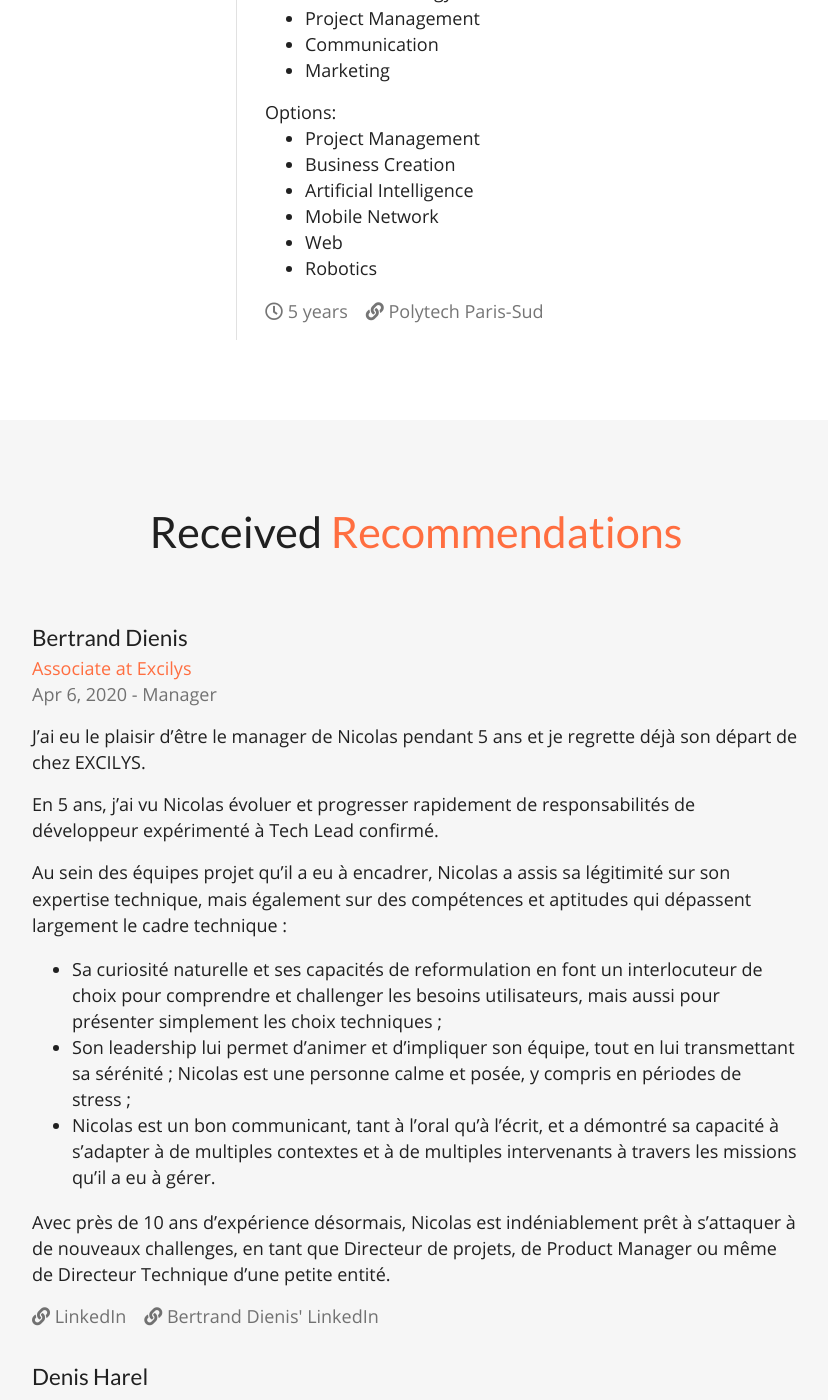
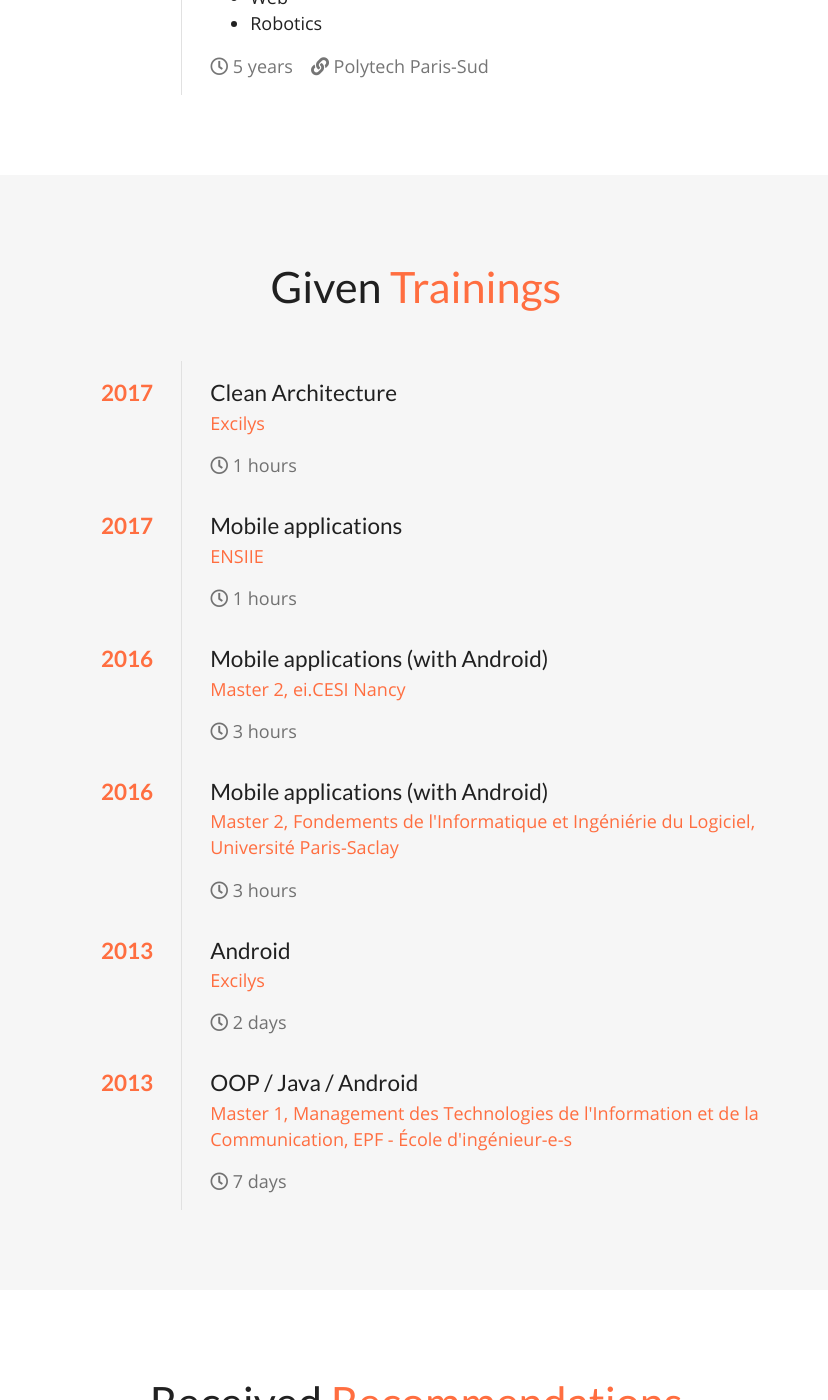
Before and after one commit to NicolasPoirier/nicolaspoirier.github.io, a Jekyll site: the page built from index.markdown, in a window 1280 px wide and 1400 px high, scrolled down 14097 px. Shown: the whole window, without its empty margins (224-1052 px from the left). Built offline with Jekyll 4.4.1, drawn with Linux system fonts in a browser that asks for light colours; some of the changed text lies outside the part shown.

Commit message:
Fix left date alignment

```diff
--- a/_layouts/home.html
+++ b/_layouts/home.html
@@ -33,8 +33,8 @@
         <a href="#about-me" class="nav-item">About me</a>
         <a href="#my-projects" class="nav-item">My projects</a>
         <a href="#my-education" class="nav-item">My education</a>
+        <a href="#given-trainings" class="nav-item">Given trainings</a>
         <a href="#received-recommendations" class="nav-item">Received recommendations</a>
-        <a href="#given-trainings" class="nav-item">Given trainings</a>
         <a href="#written-articles" class="nav-item">Written articles</a>
         <a href="#read-books" class="nav-item">Read books</a>
         <a href="#attended-meetups" class="nav-item">Attended meetups</a>
@@ -60,6 +60,8 @@
                 <p class="entry-date">
                   {%- if project.start_date != project.end_date -%}
                     {{ project.start_date }} -&nbsp;
+                  {%- else -%}
+                    <span class="entry-date-hidden">{{ project.start_date }} -&nbsp;</span>
                   {%- endif -%}
                   <span class="accent">{{ project.end_date }}</span>
                 </p>
@@ -101,6 +103,8 @@
                 <p class="entry-date">
                   {%- if education.start_date != education.end_date -%}
                     {{ education.start_date }} -&nbsp;
+                  {%- else -%}
+                    <span class="entry-date-hidden">{{ education.start_date }} -&nbsp;</span>
                   {%- endif -%}
                   <span class="accent">{{ education.end_date }}</span>
                 </p>
@@ -127,7 +131,27 @@
           {%- endfor -%}
         </div>
       </section>
-      <section class="content-section even-content" id="received-recommendations">
+      <section class="content-section even-content" id="given-trainings">
+        <div class="content-box">
+          <h2 class="section-title">Given <span class="accent">Trainings </span></h2>
+          {%- for given_training in page.given_trainings -%}
+            <article class="entry">
+              <div class="entry-left">
+                <p class="entry-date">
+                  <span class="entry-date-hidden">{{ given_training.date }} -&nbsp;</span><span class="accent">{{ given_training.date }}</span></p>
+              </div>
+              <div class="entry-right">
+                <h3 class="entry-title">{{ given_training.name }}</h3>
+                <p class="entry-subtitle">{{ given_training.organization }}</p>
+                <div class="entry-info">
+                  <p><i class="far fa-clock"></i>&nbsp{{ given_training.duration }}</p>
+                </div>
+              </div>
+            </article>
+          {%- endfor -%}
+        </div>
+      </section>
+      <section class="content-section" id="received-recommendations">
         <div class="content-box">
           <h2 class="section-title">Received <span class="accent">Recommendations </span></h2>
           {%- for recommandation in page.recommandations -%}
@@ -141,25 +165,6 @@
                 </div>
                 <div class="entry-info">
                   <p><a href="https://www.linkedin.com/in/nicolas-poirier-0b579441/" title="LinkedIn" class="animated-color"><i class="fa fa-link"></i>&nbsp;LinkedIn</a>&emsp;<a href="{{ recommandation.profile_link_url }}" title="{{ recommandation.profile_link_text }}" class="animated-color"><i class="fa fa-link"></i>&nbsp;{{ recommandation.profile_link_text }}</a></p>
-                </div>
-              </div>
-            </article>
-          {%- endfor -%}
-        </div>
-      </section>
-      <section class="content-section" id="given-trainings">
-        <div class="content-box">
-          <h2 class="section-title">Given <span class="accent">Trainings </span></h2>
-          {%- for given_training in page.given_trainings -%}
-            <article class="entry">
-              <div class="entry-left">
-                <p class="entry-date"><span class="accent">{{ given_training.date }}</span></p>
-              </div>
-              <div class="entry-right">
-                <h3 class="entry-title">{{ given_training.name }}</h3>
-                <p class="entry-subtitle">{{ given_training.organization }}</p>
-                <div class="entry-info">
-                  <p><i class="far fa-clock"></i>&nbsp{{ given_training.duration }}</p>
                 </div>
               </div>
             </article>
--- a/_sass/home.scss
+++ b/_sass/home.scss
@@ -267,12 +267,12 @@
 }
 
 .entry-left {
-  flex: 0 0 176px;
+  flex: 0 0 auto;
   padding: $secondary-margin 0 $secondary-margin 0;
   text-align: right;
 
   @media(max-width: $small-screen-width-limit) {
-      flex-basis: 128px;
+      flex-basis: auto;
   }
 }
 
@@ -297,17 +297,8 @@
   font-family: 'Lato', sans-serif;
 }
 
-.entry-left-separator {
-  width: 144px;
-  margin-left:auto;
-  margin-right:0;
-  border-bottom: 1px solid #E1E1E1;
-
-  @media(max-width: $small-screen-width-limit) {
-    width: 96px;
-    margin-left:auto;
-    margin-right:0;
-  }
+.entry-date-hidden {
+  visibility: hidden;
 }
 
 .entry-info {
@@ -315,17 +306,12 @@
   color: $secondary-text-color;
 }
 
-.entry-description-extended, .entry-description {
+.entry-description {
   margin-top: $secondary-margin;
 
   p {
-    margin: $secondary-margin 0 0;
+    margin: 0 0 $secondary-margin 0;
   }
-}
-
-.entry-description-extended-bis {
-  margin-top: $secondary-margin;
-  color: $secondary-text-color;
 }
 
 .entry-subtitle {
--- a/index.markdown
+++ b/index.markdown
@@ -235,14 +235,16 @@
 
 educations:
   - name: Investment Management with Python and Machine Learning Specialization
-    start_date: In progress
-    end_date: In progress
+    start_date: 2020
+    end_date: 2020
     organization: EDHEC Business School
     place: Coursera
     duration: 82 hours
     link_text: Coursera
     link_uri: https://www.coursera.org/specializations/investment-management-python-machine-learning
     description: |
+      In progress
+
       - Introduction to Portfolio Construction and Analysis with Python
       - Advanced Portfolio Construction and Analysis with Python
       - Python and Machine Learning for Asset Management
```
